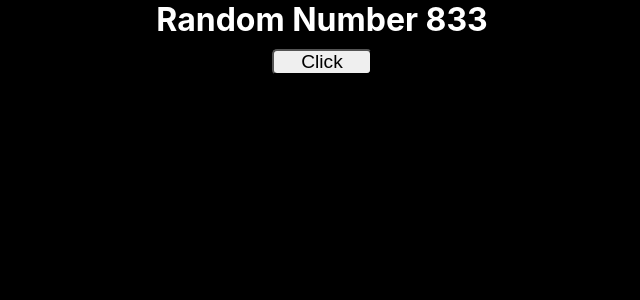
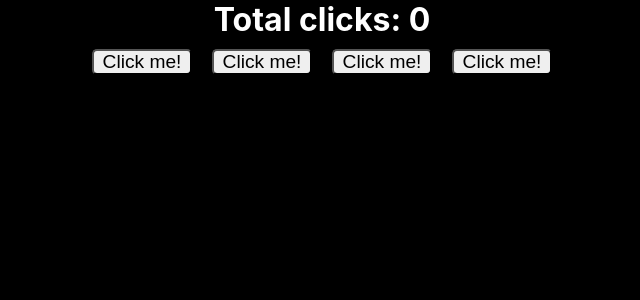
Before and after one commit to Eltach00/react-course-projects, a React (Create React App) app: page / in a window 1280 px wide. Shown: the top 300 px of the page, without its empty margins (318-958 px from the left). Built offline with nearby package versions, Linux system fonts and the light colour scheme.

Commit message:
button added

```diff
--- a/src/App.js
+++ b/src/App.js
@@ -1,10 +1,20 @@
+import { useState } from 'react'
 import './App.css'
-import RandomNumComp from './components/NewComponent'
+import Button from './components/Button'
+import Content from './components/Content'
 
 function App() {
+  const [state, setstate] = useState(0)
+  function handleClick() {
+    setstate(state + 1)
+  }
   return (
     <div className="App">
-      <RandomNumComp maxNum={1000} />
+      <Content total={state} />
+      <Button onClick={handleClick} />
+      <Button />
+      <Button />
+      <Button />
     </div>
   )
 }
--- /dev/null
+++ b/src/components/Button.js
@@ -0,0 +1,9 @@
+function Button({ onClick }) {
+  return (
+    <button className="btn" onClick={onClick}>
+      Click me!
+    </button>
+  )
+}
+
+export default Button
--- /dev/null
+++ b/src/components/Content.js
@@ -0,0 +1,5 @@
+function Content({ total }) {
+  return <h1>Total clicks: {total}</h1>
+}
+
+export default Content
--- a/src/components/NewComponent.js
+++ /dev/null
@@ -1,17 +0,0 @@
-import { useState } from 'react'
-import randomNum from './utils/randomNum'
-
-export default function RandomNumComp(props) {
-  const [state, setstate] = useState(randomNum(props.maxNum))
-  function handleClick() {
-    setstate(randomNum(props.maxNum))
-  }
-  return (
-    <div>
-      <h1>Random Number {state} </h1>
-      <button className="btn" onClick={handleClick}>
-        Click
-      </button>
-    </div>
-  )
-}
```
